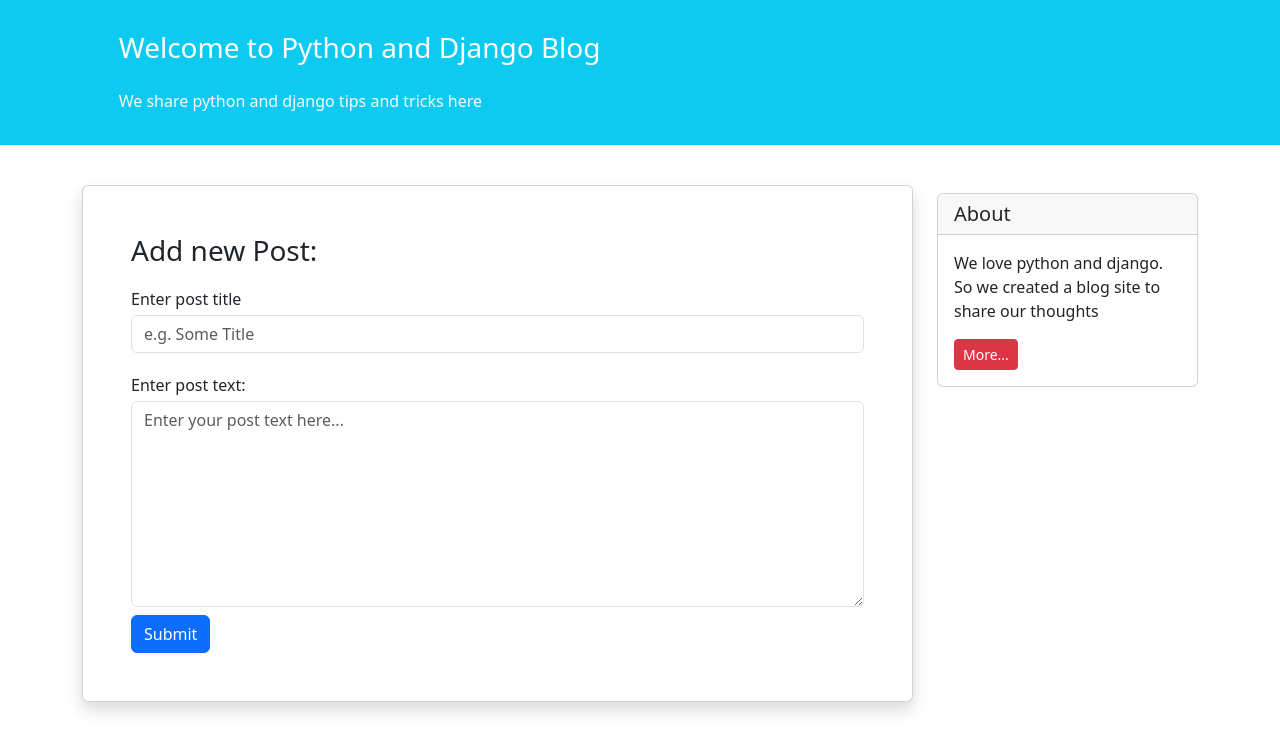
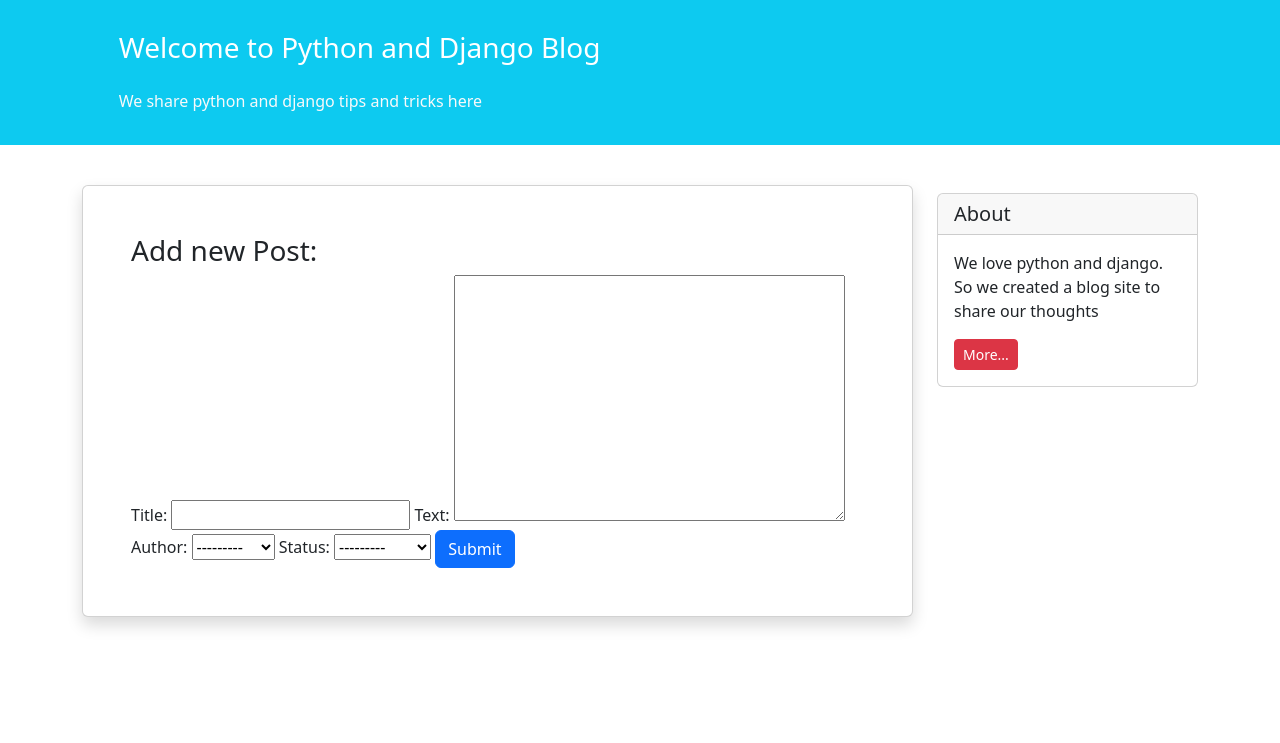
Before and after one commit to SamiraDorchalian/blogWebsiteProjectDjango, a Django app: page /blog/create/ in a window 1280 px wide. Shown: the part 57-800 px from the top of the page. Run offline with Django 4.2, Linux system fonts and the light colour scheme; data comes from the database, SQL or seed files in the repository; both versions use the stored data as it was after the commit.

Commit message:
make DajngoForm & save data in database from on form

```diff
--- /dev/null
+++ b/blogWebsiteProjectDjango-with-db.sqlite3/blog/forms.py
@@ -0,0 +1,8 @@
+from django import forms
+
+from .models import Post
+
+class NewPostForm(forms.ModelForm):
+    class Meta:
+        model = Post
+        fields = ['title', 'text', 'author', 'status']
--- a/blogWebsiteProjectDjango-with-db.sqlite3/blog/templates/blog/post_create.html
+++ b/blogWebsiteProjectDjango-with-db.sqlite3/blog/templates/blog/post_create.html
@@ -9,24 +9,8 @@
       <div class="card shadow my-3 p-5">
         <h3>Add new Post:</h3>
         <form method="POST">
-          <div class="form-group py-2">
-            <label class="py-1">Enter post title</label>
-            <input
-              type="text"
-              class="form-control"
-              placeholder="e.g. Some Title"
-              name="title"
-            />
-          </div>
-          <div class="form-group py-2">
-            <label class="py-1">Enter post text:</label>
-            <textarea
-              class="form-control"
-              name="text"
-              rows="8"
-              placeholder="Enter your post text here..."
-            ></textarea>
-          </div>
+          {% csrf_token %}
+          {{ form }}
           <button type="submit" class="btn btn-primary">Submit</button>
         </form>
       </div>
--- a/blogWebsiteProjectDjango-with-db.sqlite3/blog/views.py
+++ b/blogWebsiteProjectDjango-with-db.sqlite3/blog/views.py
@@ -1,7 +1,8 @@
-from django.shortcuts import render
-from django.shortcuts import get_object_or_404
+from django.shortcuts import render, get_object_or_404
+from django.contrib.auth.models import User
 
 from .models import Post
+from .forms import NewPostForm
 
 def post_list_view(reuest):
     posts_list = Post.objects.filter(status='pub')
@@ -12,4 +13,13 @@ def post_detail_view(request, pk):
     return render(request, 'blog/post_detail.html', {'post': post})
 
 def post_create_view(request):
-    return render(request, 'blog/post_create.html')
+    if request.method == 'POST':
+       form = NewPostForm(request.POST)
+       if form.is_valid():
+           form.save()
+           form = NewPostForm()
+
+    else:
+       form = NewPostForm()
+
+    return render(request, 'blog/post_create.html', context={'form': form})
```
Also changed, not shown: blogWebsiteProjectDjango-with-db.sqlite3/db.sqlite3.
